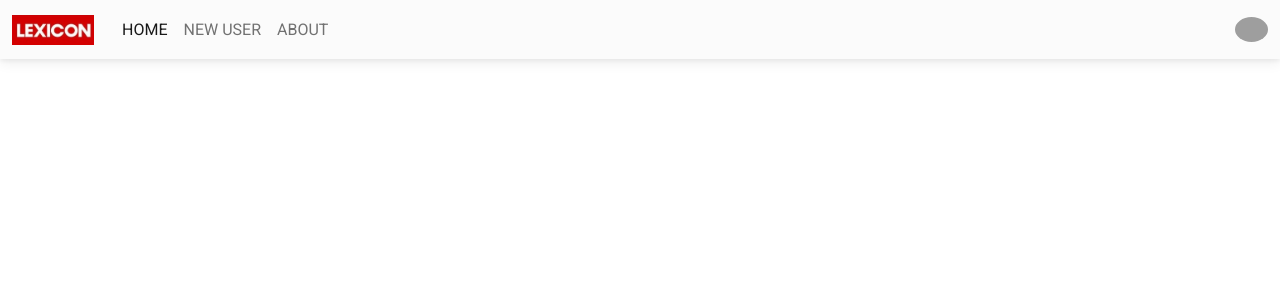
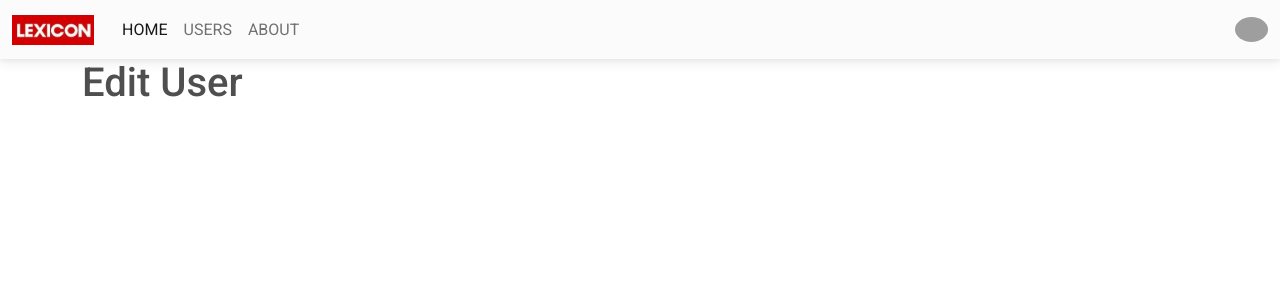
Before and after one commit to johnLexicon/react-laboration-5, a React (Create React App) app: page /edit in a window 1280 px wide. Shown: the top 300 px of the page. Built offline with nearby package versions, Linux system fonts and the light colour scheme; grey boxes are pictures that could not be loaded.

Commit message:
Routing structure changes.

```diff
--- a/src/App.js
+++ b/src/App.js
@@ -1,7 +1,8 @@
 import { BrowserRouter as Router, Switch, Route } from 'react-router-dom';
 import Home from './views/Home';
+import Users from './views/Users';
 import About from './views/About';
-import NewUser from './views/NewUser';
+import ManageUser from './views/ManageUser';
 import Navbar from './components/Navbar';
 function App() {
   return (
@@ -12,8 +13,14 @@ function App() {
           <Route exact path="/">
             <Home></Home>
           </Route>
+          <Route exact path="/users">
+            <Users />
+          </Route>
           <Route exact path="/new">
-            <NewUser />
+            <ManageUser title="New User" />
+          </Route>
+          <Route exact path="/edit">
+            <ManageUser title="Edit User" />
           </Route>
           <Route exact path="/about">
             <About></About>
--- a/src/components/Navbar.js
+++ b/src/components/Navbar.js
@@ -35,8 +35,8 @@ const Navbar = () => {
               </NavLink>
             </li>
             <li className="nav-item">
-              <NavLink className="nav-link" to="/new">
-                NEW USER
+              <NavLink className="nav-link" to="/users">
+                USERS
               </NavLink>
             </li>
             <li className="nav-item">
--- /dev/null
+++ b/src/views/ManageUser.js
@@ -0,0 +1,9 @@
+const ManageUser = ({ title }) => {
+  return (
+    <div>
+      <h1>{title}</h1>
+    </div>
+  );
+};
+
+export default ManageUser;
--- a/src/views/NewUser.js
+++ b/src/views/Users.js
@@ -2,7 +2,7 @@ import UsersList from '../components/users/UsersList';
 import { useEffect } from 'react';
 import { useSelector, useDispatch } from 'react-redux';
 import { fetchUsers } from '../store/users';
-const NewUser = () => {
+const Users = () => {
   const dispatch = useDispatch();
   const state = useSelector((state) => state);
 
@@ -21,10 +21,10 @@ const NewUser = () => {
   };
   return (
     <div>
-      <h1>Add User</h1>
+      <h1>Existing Users</h1>
       {renderUsers()}
     </div>
   );
 };
 
-export default NewUser;
+export default Users;
```
